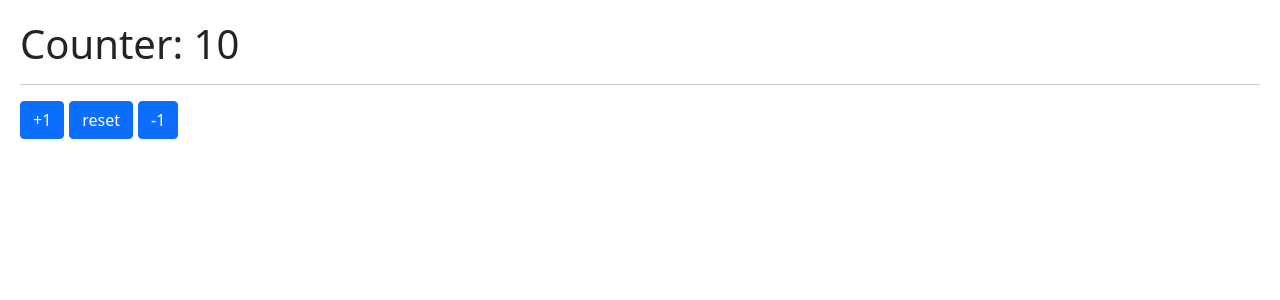
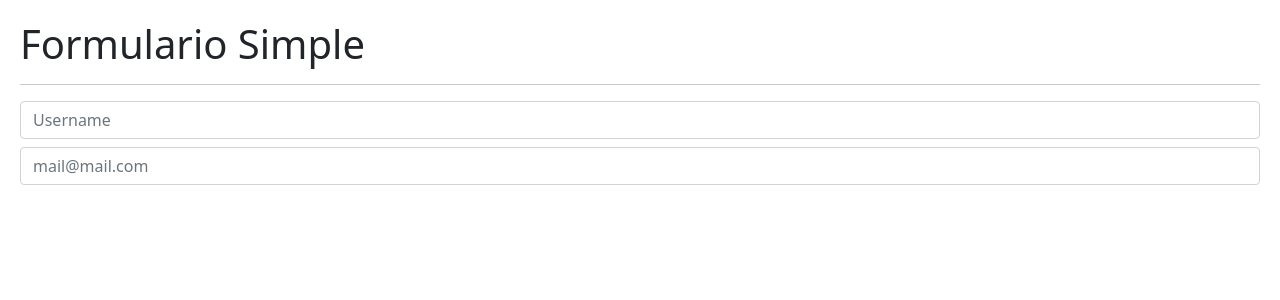
Before and after one commit to sdkd17/react-course, a React (Vite) app in the folder hook-app/: page / in a window 1280 px wide. Shown: the top 300 px of the page. Built offline with nearby package versions, Linux system fonts and the light colour scheme.

Commit message:
eleventh commit

```diff
--- /dev/null
+++ b/hook-app/src/02-useEffect/Message.jsx
@@ -0,0 +1,31 @@
+import { useEffect, useState } from 'react';
+
+
+export const Message = () => {
+
+  const [coords, setCoords] = useState({x:0, y:0});
+
+  useEffect(() => {
+    const onMouseMove = ({ x,y }) => {
+      setCoords({x,y});
+    }
+    console.log('useEffect')
+    window.addEventListener('mousemove', onMouseMove);
+
+    return () => {
+      //cuando se desmonta el componente es necesario remover listener, de lo contrario \
+      //se acumulan nuevos listeners cada vez que se re renderiza
+      window.removeEventListener('mousemove', onMouseMove);
+    }
+  }, [])
+
+
+  return (
+    <>
+      <h3>Usuario ya existe</h3>
+
+      <p>{ JSON.stringify(coords) }</p>
+    </>
+
+  )
+}
--- /dev/null
+++ b/hook-app/src/02-useEffect/SimpleForm.jsx
@@ -0,0 +1,51 @@
+import { useEffect, useState } from "react"
+import { Message } from "./Message"
+
+
+export const SimpleForm = () => {
+
+  const [formState, setFormState] = useState({
+    username: 'gersiok',
+    email: 'mail.mail.com',
+  })
+
+  const { username, email } = formState;
+
+  const onInputChange = ({ target }) => {
+    const {name, value} = target;
+
+    setFormState({
+      ...formState,
+      [name]: value //Propiedades computadas
+    })
+  }
+
+  return (
+    <>
+      <h1>Formulario Simple</h1>
+
+      <hr />
+
+      <input
+        type="text"
+        name="username"
+        id=""
+        className="form-control"
+        placeholder="Username"
+        onChange={ onInputChange }
+      />
+
+      <input
+        type="email"
+        name="email"
+        id=""
+        placeholder="mail@mail.com"
+        className="form-control mt-2"
+      />
+
+      {
+        (username === 'gersio') && <Message />
+      }
+    </>
+  )
+}
--- a/hook-app/src/main.jsx
+++ b/hook-app/src/main.jsx
@@ -1,13 +1,17 @@
-import React from 'react'
-import ReactDOM from 'react-dom/client'
-import { CounterApp } from './01-useState/CounterApp'
-import { HooksApp } from './HooksApp'
-import { CounterWithCustomHook } from './01-useState/CounterWithCustomHook'
-import './index.css'
+import React from 'react';
+import ReactDOM from 'react-dom/client';
+// import { CounterApp } from './01-useState/CounterApp';
+// import { HooksApp } from './HooksApp';
+// import { CounterWithCustomHook } from './01-useState/CounterWithCustomHook';
+import { SimpleForm } from './02-useEffect/SimpleForm';
+
+
+import './index.css';
 
 ReactDOM.createRoot(document.getElementById('root')).render(
   <React.StrictMode>
-    <CounterWithCustomHook />
+    <SimpleForm />
+    {/* <CounterWithCustomHook /> */}
     {/* <CounterApp /> */}
     {/* <HooksApp /> */}
   </React.StrictMode>
```
